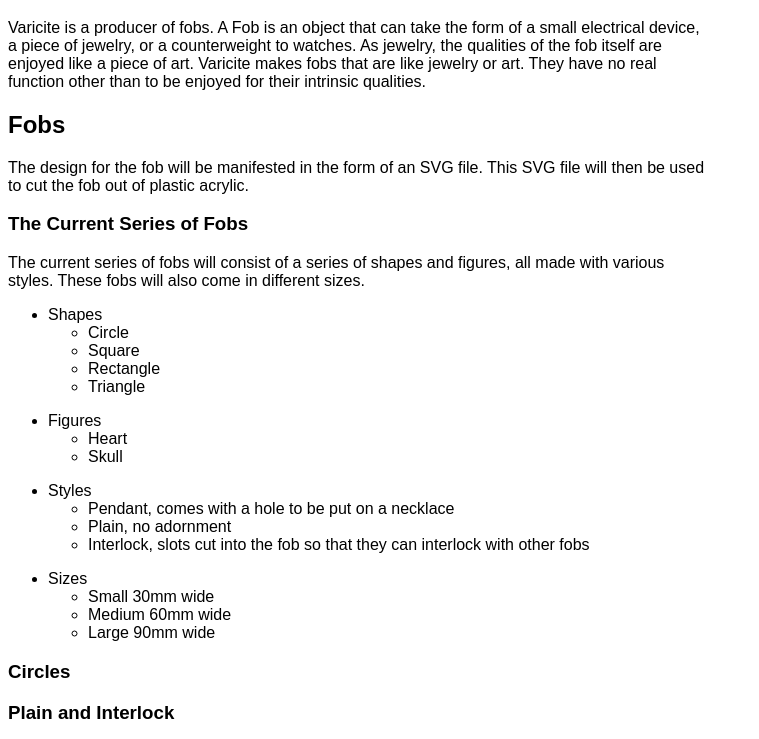
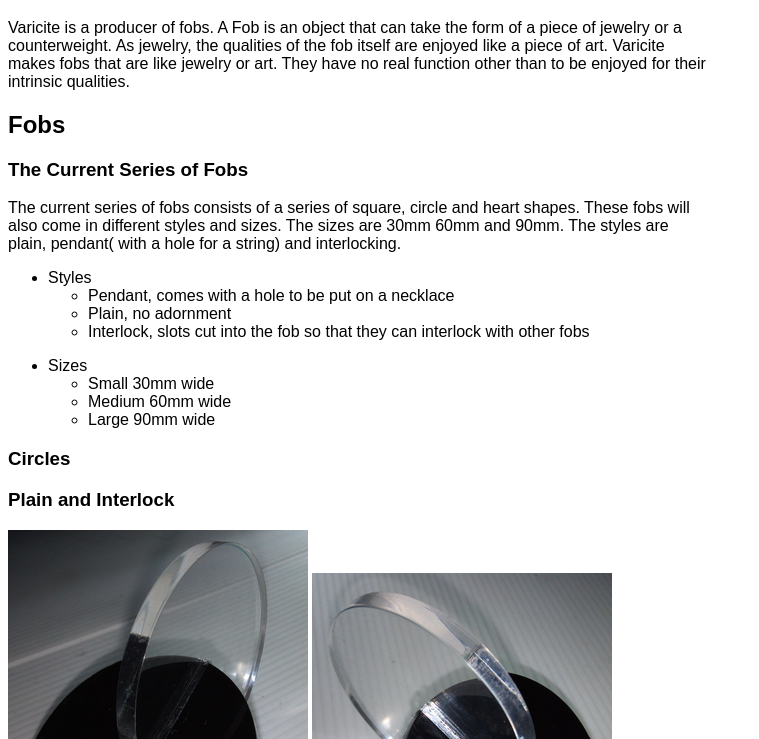
Before and after one commit to varicite/varicite.github.io, a plain HTML site: page index.html in a window 1280 px wide. Shown: the part 61-800 px from the top of the page, without its empty margins (0-759 px from the left). Drawn offline with Linux system fonts and the light colour scheme.

Commit message:
update index file text

```diff
--- a/index.html
+++ b/index.html
@@ -17,59 +17,17 @@
 
   <p>
     Varicite is a producer of fobs.
-    A Fob is an object that can take the form of a small electrical device, a piece of jewelry, or a counterweight to
-    watches. As jewelry, the qualities of the fob itself are enjoyed like a piece of art. Varicite makes fobs that are
-    like jewelry or art. They have no real function other than to be enjoyed for their intrinsic qualities.
+    A Fob is an object that can take the form of a piece of jewelry or a counterweight. As jewelry, the qualities of the fob itself are enjoyed like a piece of art. Varicite makes fobs that are like jewelry or art. They have no real function other than to be enjoyed for their intrinsic qualities.
   </p>
 
   <h2>Fobs</h2>
 
-  <p>
-    The design for the fob will be manifested in the form of an SVG file.
-    This SVG file will then be used to cut the fob out of plastic acrylic.
-  </p>
-
   <h3>The Current Series of Fobs</h3>
 
   <p>
-    The current series of fobs will consist of a series of shapes and figures, all made with various styles. These fobs
-    will also come in different sizes.
+    The current series of fobs consists of a series of square, circle and heart shapes. These fobs will also come in different styles and sizes. The sizes are 30mm 60mm and 90mm. The styles are plain, pendant( with a hole for a string) and interlocking.
   </p>
 
-  <ul>
-    <li>
-      Shapes
-    </li>
-    <ul>
-      <li>
-        Circle
-      </li>
-      <li>
-        Square
-      </li>
-      <li>
-        Rectangle
-      </li>
-      <li>
-        Triangle
-      </li>
-    </ul>
-  </ul>
-
-  <ul>
-    <li>
-      Figures
-    </li>
-    <ul>
-      <li>
-        Heart
-      </li>
-      <li>
-        Skull
-      </li>
-    </ul>
-
-  </ul>
 
   <ul>
     <li>
```
